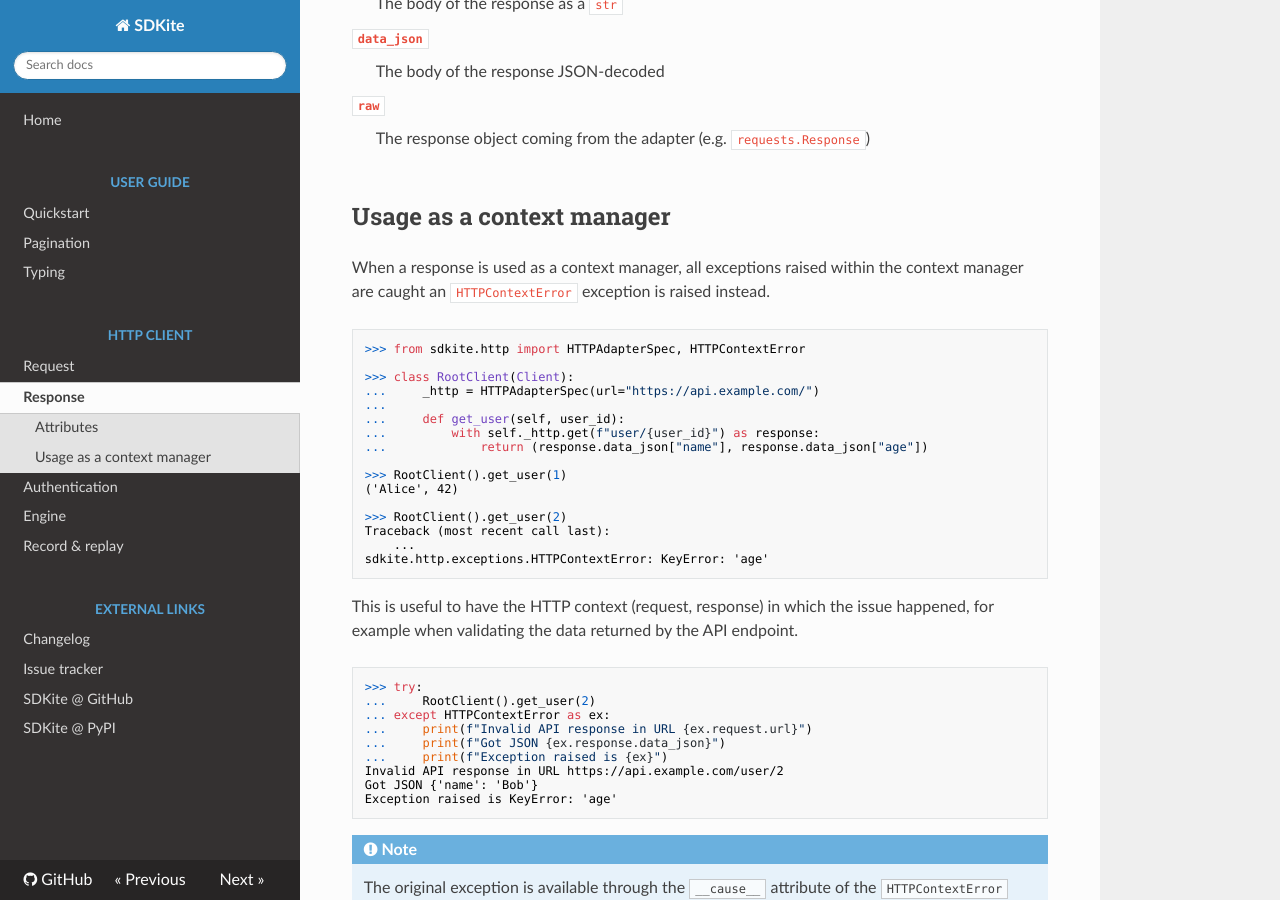
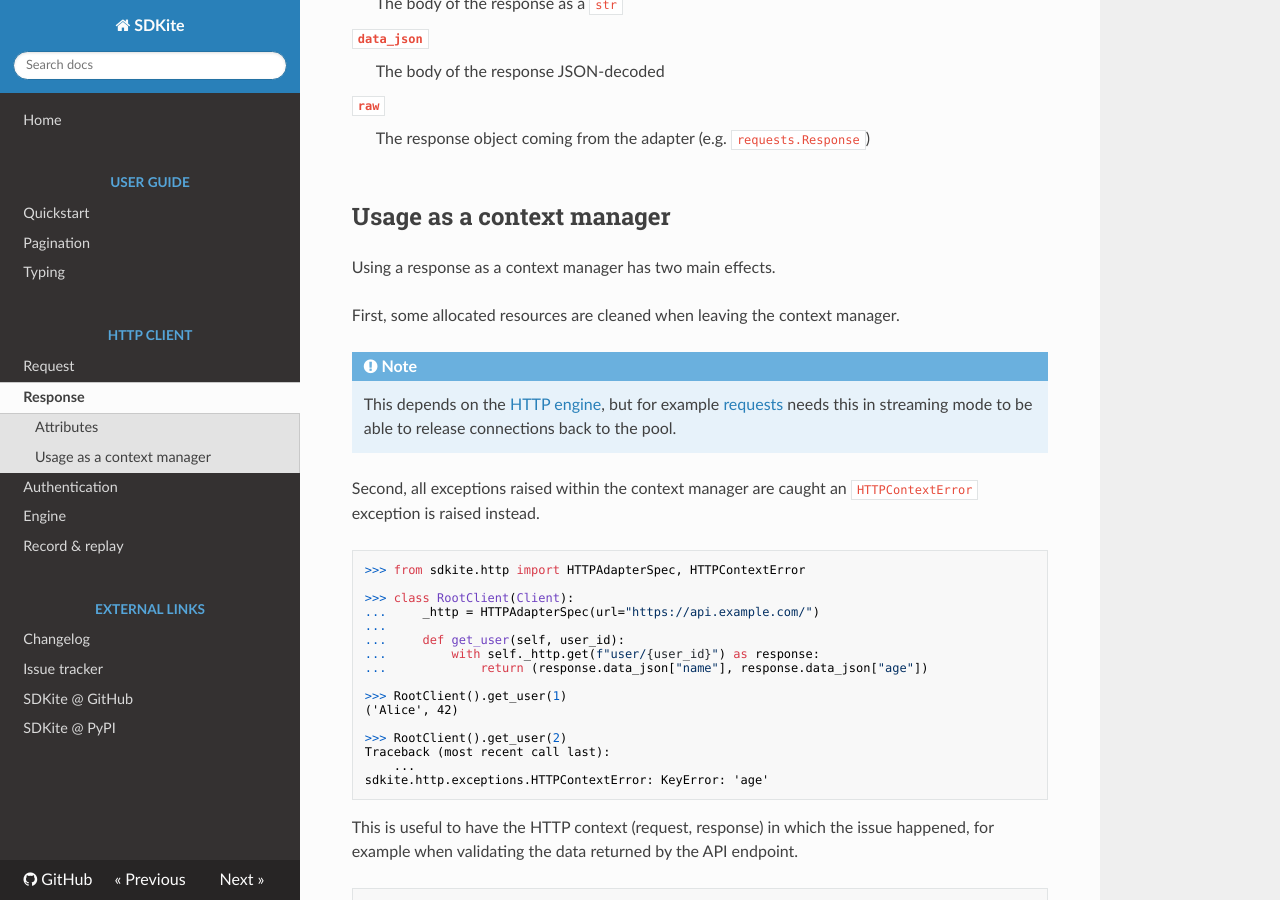
Before and after one commit to Rogdham/sdkite, an MkDocs documentation site: the page built from docs/src/http_response.md, in a window 1280 px wide and 900 px high, scrolled down 667 px. Built offline with MkDocs 1.6.1, drawn with Linux system fonts in a browser that asks for light colours; nearby versions of some CDN libraries.

Commit message:
feat: HTTPResponse cleans engine resources

```diff
--- a/docs/src/http_response.md
+++ b/docs/src/http_response.md
@@ -38,8 +38,18 @@ The following attributes of the HTTP response can be used:
 
 ## Usage as a context manager
 
-When a response is used as a context manager, all exceptions raised within the context
-manager are caught an `HTTPContextError` exception is raised instead.
+Using a response as a context manager has two main effects.
+
+First, some allocated resources are cleaned when leaving the context manager.
+
+!!! Note
+
+    This depends on the [HTTP engine](http_engine.md), but for example
+    [requests](https://github.com/psf/requests) needs this in streaming mode to be able
+    to release connections back to the pool.
+
+Second, all exceptions raised within the context manager are caught an
+`HTTPContextError` exception is raised instead.
 
     :::python
     >>> from sdkite.http import HTTPAdapterSpec, HTTPContextError
```
Also changed, not shown: docs/src/http_request.md (+2 -1 lines), CHANGELOG.md, 4 other files.
